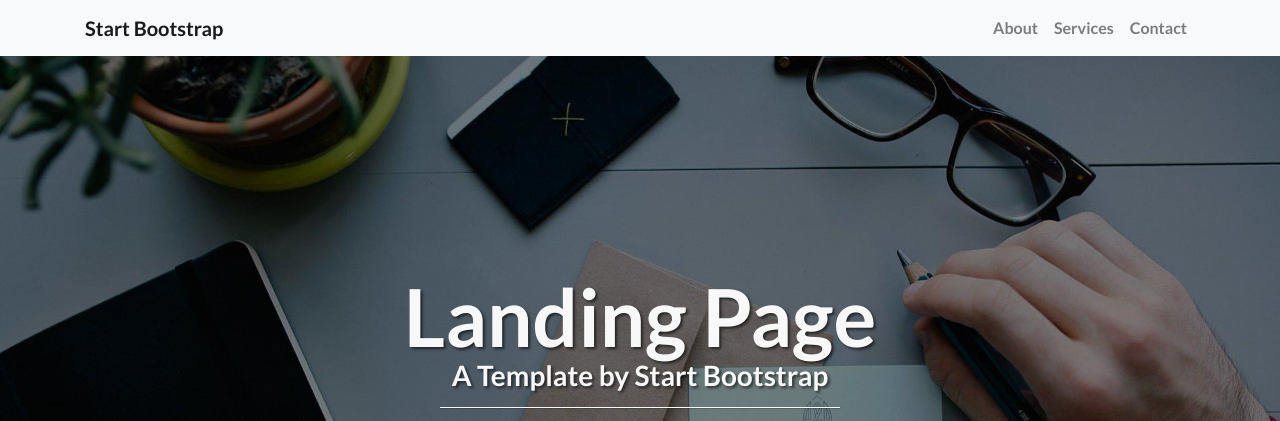
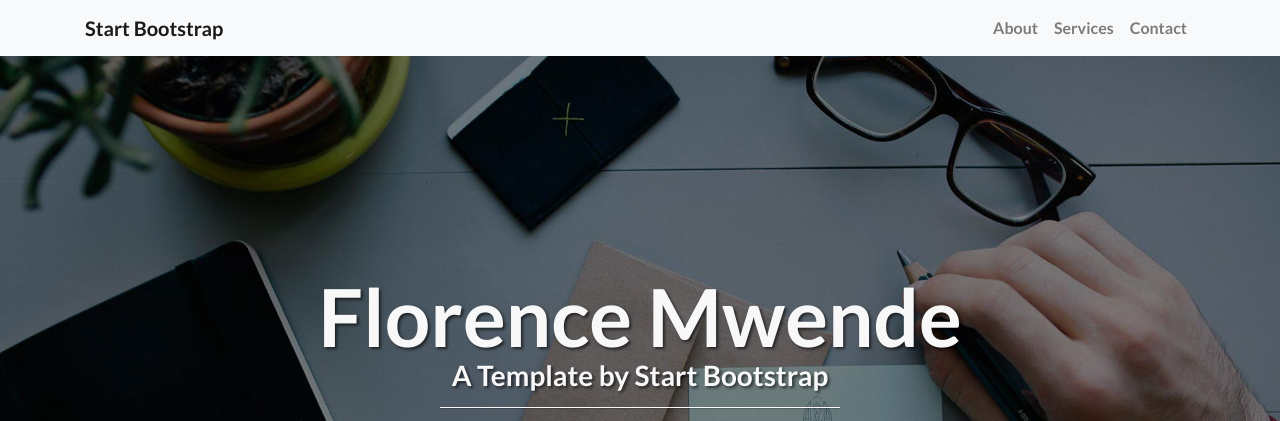
Before and after one commit to florahmwende/florahmwende.github.io, a website: page index.html in a window 1280 px wide. Shown: the top 421 px of the page. Drawn offline with Linux system fonts and the light colour scheme.

Commit message:
changed h1

```diff
--- a/index.html
+++ b/index.html
@@ -51,7 +51,7 @@
     <header class="intro-header">
       <div class="container">
         <div class="intro-message">
-          <h1>Landing Page</h1>
+          <h1>Florence Mwende</h1>
           <h3>A Template by Start Bootstrap</h3>
           <hr class="intro-divider">
           <ul class="list-inline intro-social-buttons">
```
